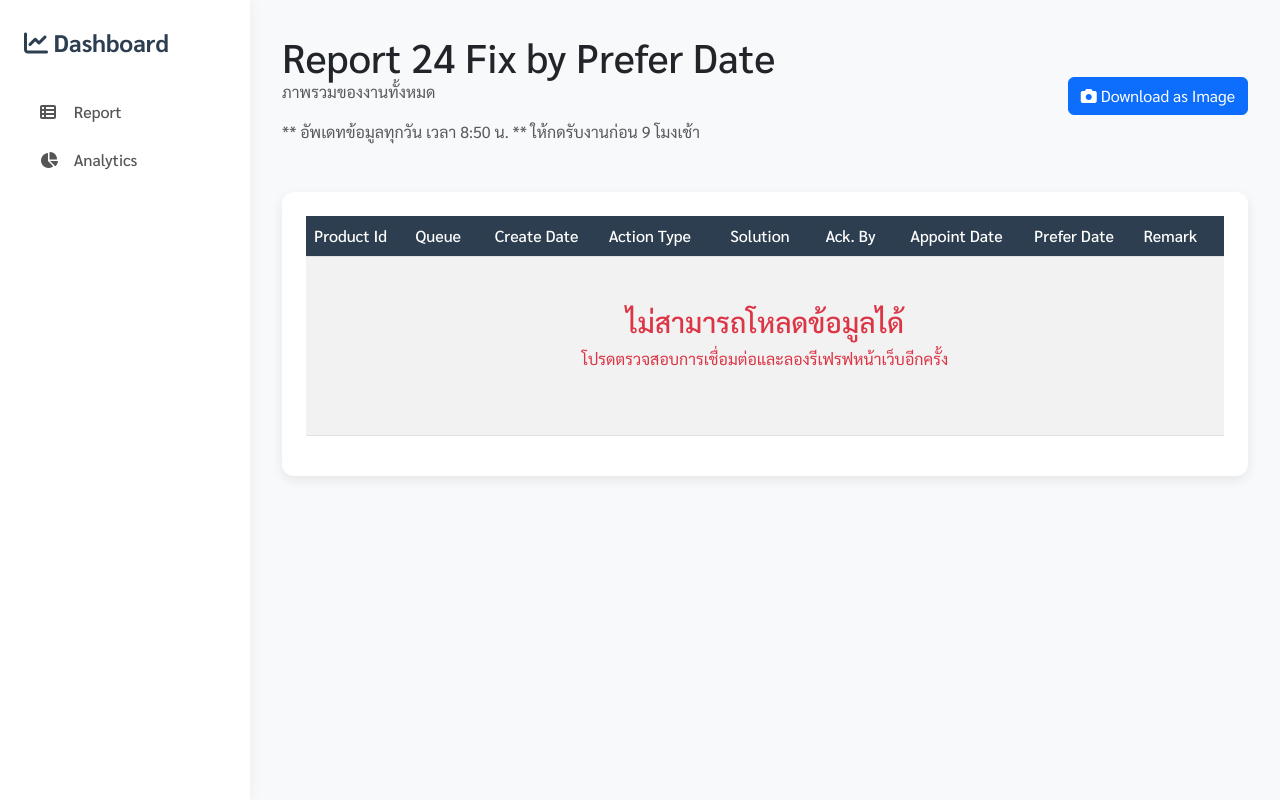
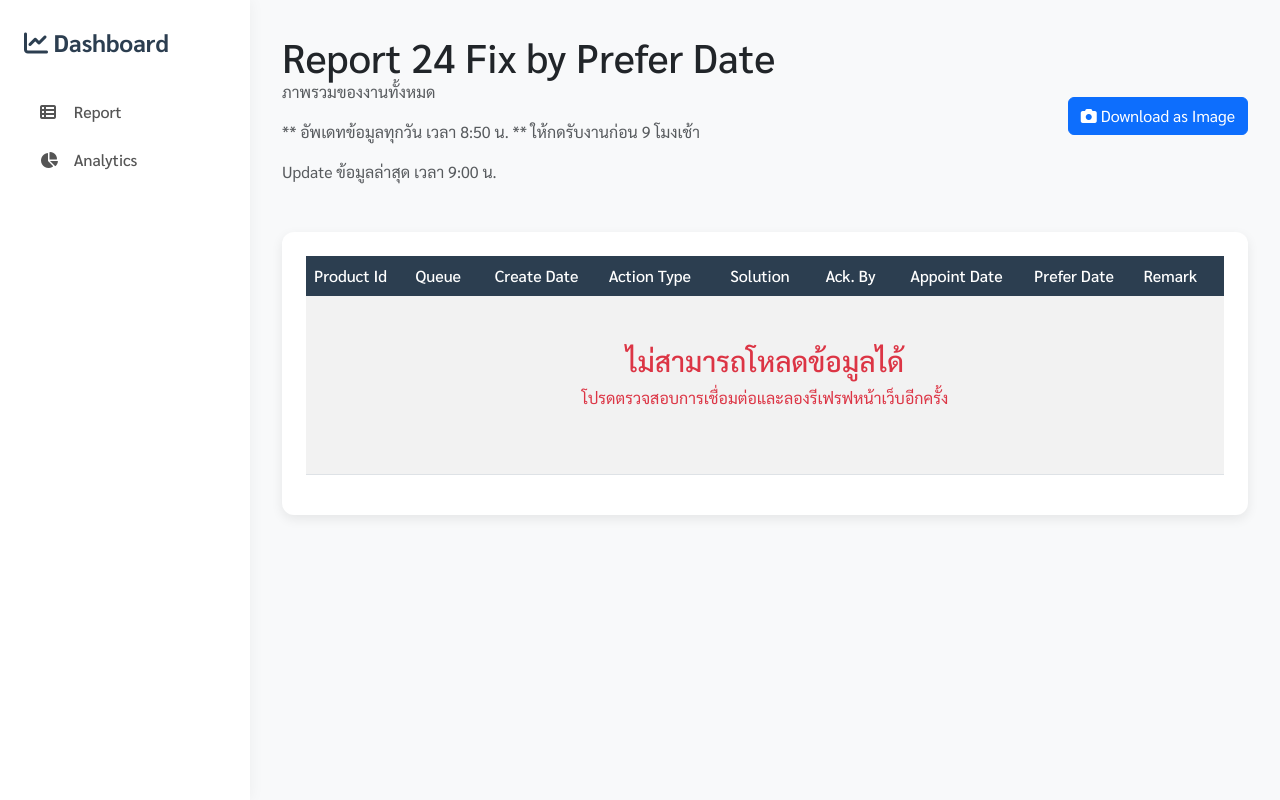
Before and after one commit to John011141/my-dashboard-app, a Flask app: template templates/index.html in a window 1280 px wide. Run offline with Flask 3, Linux system fonts and the light colour scheme; the template is opened without the code that fills it, so the values that code supplies are empty; some libraries are stand-ins or nearby versions.

Commit message:
Update index.html

```diff
--- a/templates/index.html
+++ b/templates/index.html
@@ -151,7 +151,8 @@
             background-color: rgba(0, 0, 0, 0.075); /* สีเทาอ่อนแบบโปร่งแสง */
         }
 
-         .group-bordered {
+        /* **** คอมเมนต์/ลบสไตล์ที่เกี่ยวข้องกับการตีกรอบกลุ่มช่างที่ไม่ใช้แล้ว **** */
+        /* .group-bordered {
             border-left: 3px solid #007bff;
             border-right: 3px solid #007bff;
         }
@@ -212,7 +213,8 @@
                 <div>
                     <h1 class="mb-0">Report 24 Fix by Prefer Date</h1>
                     <p class="text-muted">ภาพรวมของงานทั้งหมด</p>
-                     <p class="text-muted">** อัพเดทข้อมูลทุกวัน เวลา 8:50 น. ** ให้กดรับงานก่อน 9 โมงเช้า</p>
+                     <p class="text-muted">** อัพเดทข้อมูลทุกวัน เวลา 8:50 น. ** ให้กดรับงานก่อน 9 โมงเช้า<p/>
+                        <p class="text-muted"> Update ข้อมูลล่าสุด เวลา 9:00 น.</p>
                 </div>
                 <div>
                     <button class="btn btn-primary" id="download-report-btn">
```
